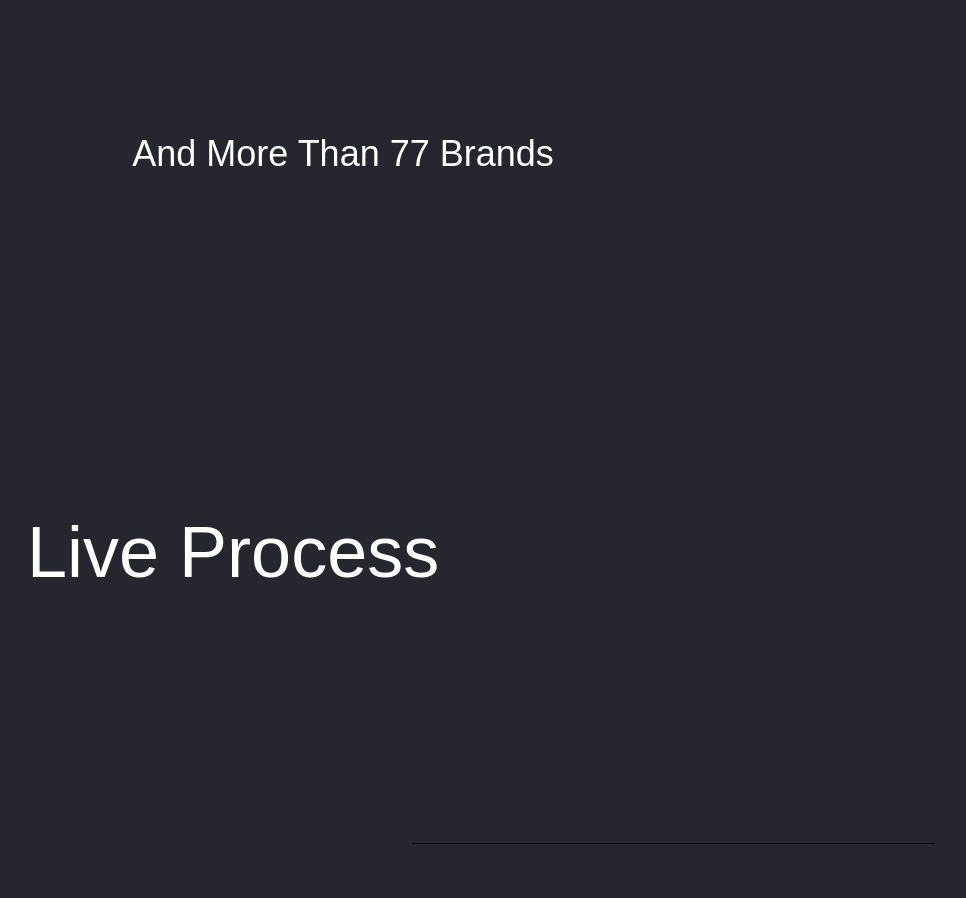
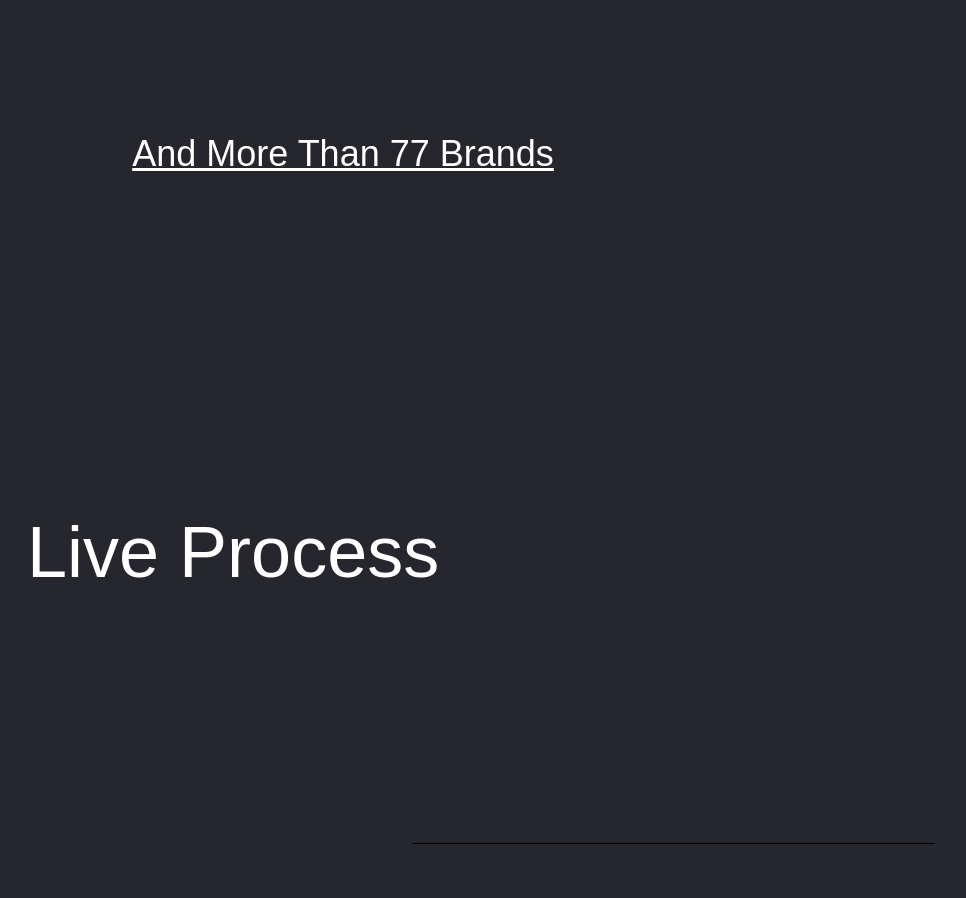
Before and after one commit to BELIEVER-FASTER/RISE_WEB, a Next.js app: page /develope/work in a window 1280 px wide. Shown: the part 3540-4438 px from the top of the page, without its empty margins (297-1263 px from the left). Built offline with nearby package versions, Linux system fonts and the light colour scheme; no server answers; a web font is replaced by a local one.

Commit message:
Update favicon and remove gtm event

```diff
--- a/components/Counter/EmailInput.tsx
+++ b/components/Counter/EmailInput.tsx
@@ -1,7 +1,6 @@
 import ResultModal from 'components/Common/ResultModal';
 import useAsync from 'hooks/useAsync';
 import React, { useState, useEffect } from 'react';
-import TagManager from 'react-gtm-module';
 import { emailNoti } from 'utils/requests';
 import { EmailInputBox } from './styles';
 
@@ -24,7 +23,6 @@ export default function EmailInput(): JSX.Element {
     e.preventDefault();
     if (state.loading) return;
     if (!email.trim()) return;
-    TagManager.dataLayer({ dataLayer: { event: '출시 알림 등록', email } });
     fetch();
   };
 
--- a/components/Counter/Social.tsx
+++ b/components/Counter/Social.tsx
@@ -1,19 +1,13 @@
 import React from 'react';
-import TagManager from 'react-gtm-module';
 import { SocialBox } from './styles';
-import Icon from 'components/Icon/Icon';
 
 type SocialProps = {
   type: 'Facebook' | 'Instagram';
   link: string;
 };
 export default function Social({ type, link }: SocialProps): JSX.Element {
-  const onClickSocial = () => {
-    TagManager.dataLayer({ dataLayer: { event: `소셜 링크 클릭`, type } });
-  };
-
   return (
-    <SocialBox onClick={onClickSocial} href={link} target="_blank">
+    <SocialBox href={link} target="_blank">
       <span>{type}</span>
       {/* <Icon name="link_arrow" className="icon__social" /> */}
       <svg
@@ -24,7 +18,7 @@ export default function Social({ type, link }: SocialProps): JSX.Element {
         xmlns="http://www.w3.org/2000/svg"
       >
         <circle cx="7.5" cy="7.5" r="7.5" />
-        <g clip-path="url(#clip0)">
+        <g clipPath="url(#clip0)">
           <path d="M9.26141 4.32104H4.69824V4.95954H9.26141V4.32104Z" fill="white" />
           <path d="M10.6797 10.304V5.62061H10.0394V10.304H10.6797Z" fill="white" />
           <path
--- a/components/Work/WorkClients.tsx
+++ b/components/Work/WorkClients.tsx
@@ -17,16 +17,18 @@ export default function WorkClients(): JSX.Element {
     const header = document.querySelectorAll('.main_header') as NodeListOf<HTMLElement>;
     const nextEl = document.querySelectorAll('.client_nh') as NodeListOf<HTMLElement>;
     if (!nextEl) return;
+    if (!header) return;
+
     if (inView && ref) {
       setBlackMode(true);
       document.body.style.backgroundColor = '#26262e';
-      gsap.set('.main_header', {
+      gsap.set(header, {
         duration: 0.5,
         color: '#fff',
         fill: '#fff',
         stroke: '#fff',
       });
-      gsap.set('.client_nh', {
+      gsap.set(nextEl, {
         duration: 0.5,
         color: '#fff',
         fill: '#fff',
@@ -35,13 +37,13 @@ export default function WorkClients(): JSX.Element {
     } else {
       setBlackMode(false);
       document.body.style.backgroundColor = '#fff';
-      gsap.set('.main_header', {
+      gsap.set(header, {
         duration: 0.5,
         color: '#000',
         fill: '#000',
         stroke: '#000',
       });
-      gsap.set('.client_nh', {
+      gsap.set(nextEl, {
         duration: 0.5,
         color: '#000',
         fill: '#000',
--- a/components/Work/styles.ts
+++ b/components/Work/styles.ts
@@ -131,15 +131,12 @@ export const WorkClientsContainer = styled.div<{ blackMode: boolean }>`
     }
   }
   p {
-    cursor: pointer;
     margin-top: 140px;
     color: #000;
     font-size: 36px;
     font-weight: 500;
     transition: all 0.5s;
-    &:hover {
-      text-decoration: underline;
-    }
+    text-decoration: underline;
   }
   ${({ blackMode }) =>
     blackMode &&
--- a/pages/_app.tsx
+++ b/pages/_app.tsx
@@ -1,3 +1,5 @@
+/* eslint-disable no-useless-escape */
+/* eslint-disable no-irregular-whitespace */
 import { AppProps } from 'next/dist/next-server/lib/router/router';
 import TagManager from 'react-gtm-module';
 import { useEffect } from 'react';
@@ -11,6 +13,18 @@ const tagManagerArgs = {
 
 function MyApp({ Component, pageProps }: AppProps): JSX.Element {
   useEffect(() => {
+    console.log(`
+                        =========       ==    ========    ========
+    ＼＼＼＼＼             ||      \\\\      ||   ||           ||
+    ＼＼＼∧_∧_            ||      ||      ||   ||           ||
+    ＼|￣( ･ω∩)∩         ||======//       ||    ========   ||=======
+    ＼|＼|￣( ^ω∧)∧       ||     \\\\       ||           ||   ||
+    ＼◎＼|＼|￣(*･∀･）     ||      \\\\      ||           ||   ||
+    ＼◎＼|＼/っｙっ＼       ||       \\\\     ||    =========    ========
+    ＼◎＼|ニニニニ|
+  　  ＼◎ 　　＼◎           W E L C O M E "R i S E" https://www.riseenm.com
+  　    ＼　　　.＼
+    `);
     if (process.env.NODE_ENV === 'development') {
       console.log(process.env.NODE_ENV);
       Sentry.init({
```
Also changed, not shown: 1 other file (tests, documents, lock files or other folders).
